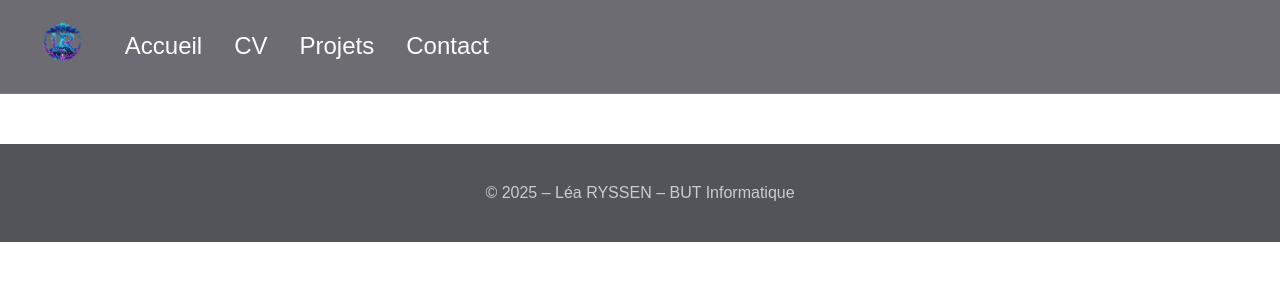
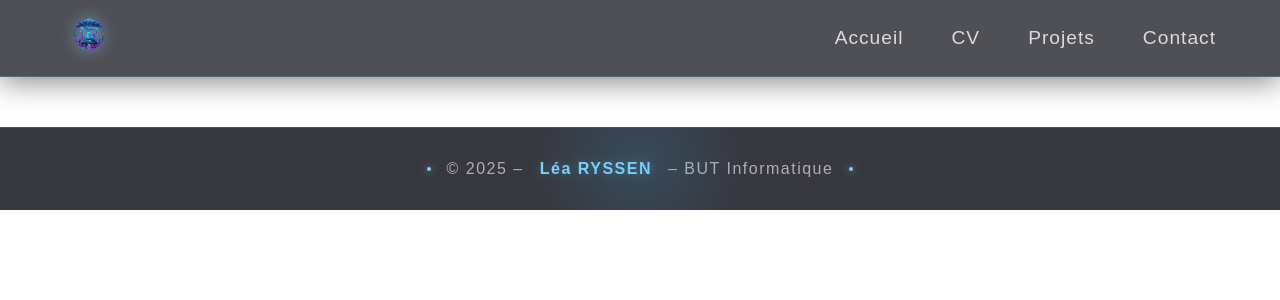
Before and after one commit to leaRyssen06/portfolio-vue, a Vue app: page /projets/1 in a window 1280 px wide. Shown: the top 300 px of the page. Built offline with nearby package versions, Linux system fonts and the light colour scheme.

Commit message:
modif header et footer

```diff
--- a/src/components/Footer.vue
+++ b/src/components/Footer.vue
@@ -3,17 +3,85 @@ defineOptions({ name: 'MainFooter' })
 </script>
 
 <template>
-  <footer>
-    <p>© 2025 – Léa RYSSEN – BUT Informatique</p>
+  <footer class="cinematic-footer">
+    <div class="footer-content">
+      <p class="copyright">
+        <span class="dot"></span>
+        © 2025 – <span class="name">Léa RYSSEN</span> – BUT Informatique
+        <span class="dot"></span>
+      </p>
+      <div class="footer-glow"></div>
+    </div>
   </footer>
 </template>
 
 <style scoped>
-footer {
-  background: rgba(10, 10, 20, 0.7);
-  color: rgba(255, 255, 255, 0.7);
-  backdrop-filter: blur(8px);
-  padding: 1.5rem;
+.cinematic-footer {
+  position: relative;
+  background: rgba(5, 5, 15, 0.8);
+  backdrop-filter: blur(15px);
+  padding: 2rem;
   text-align: center;
+  border-top: 1px solid rgba(125, 211, 252, 0.2);
+  overflow: hidden;
+}
+
+.footer-content {
+  position: relative;
+  z-index: 1;
+}
+
+.copyright {
+  color: rgba(255, 255, 255, 0.6);
+  font-size: 1rem;
+  letter-spacing: 1.5px;
+  margin: 0;
+  display: flex;
+  align-items: center;
+  justify-content: center;
+  gap: 1rem;
+  transition: color 0.3s ease;
+}
+
+.name {
+  color: #7dd3fc;
+  font-weight: 600;
+  text-shadow: 0 0 10px rgba(125, 211, 252, 0.3);
+}
+
+.dot {
+  width: 4px;
+  height: 4px;
+  background: #7dd3fc;
+  border-radius: 50%;
+  box-shadow: 0 0 8px #7dd3fc;
+}
+
+/* Petit effet de lueur au survol du texte */
+.cinematic-footer:hover .copyright {
+  color: rgba(255, 255, 255, 0.9);
+}
+
+/* Lueur diffuse en arrière-plan du footer */
+.footer-glow {
+  position: absolute;
+  top: -50px;
+  left: 50%;
+  transform: translateX(-50%);
+  width: 300px;
+  height: 100px;
+  background: radial-gradient(circle, rgba(56, 189, 248, 0.15) 0%, transparent 70%);
+  pointer-events: none;
+}
+
+@media (max-width: 768px) {
+  .copyright {
+    font-size: 0.85rem;
+    flex-direction: column;
+    gap: 0.5rem;
+  }
+  .dot {
+    display: none;
+  }
 }
 </style>
--- a/src/components/Header.vue
+++ b/src/components/Header.vue
@@ -4,12 +4,17 @@ defineOptions({ name: 'MainHeader' })
 
 <template>
   <header class="cinematic-header">
-    <nav>
-      <img src="@/assets/img/logo.png" alt="logo" class="logo"/>
-      <router-link to="/">Accueil</router-link>
-      <router-link to="/cv">CV</router-link>
-      <router-link to="/projets">Projets</router-link>
-      <router-link to="/contact">Contact</router-link>
+    <nav class="nav-container">
+      <div class="logo-wrapper">
+        <img src="@/assets/img/logo.png" alt="logo" class="logo"/>
+      </div>
+
+      <div class="nav-links">
+        <router-link to="/" class="nav-link">Accueil</router-link>
+        <router-link to="/cv" class="nav-link">CV</router-link>
+        <router-link to="/projets" class="nav-link">Projets</router-link>
+        <router-link to="/contact" class="nav-link">Contact</router-link>
+      </div>
     </nav>
   </header>
 </template>
@@ -18,45 +23,104 @@ defineOptions({ name: 'MainHeader' })
 .cinematic-header {
   position: sticky;
   top: 0;
-  z-index: 20;
+  z-index: 100;
 
-  backdrop-filter: blur(12px);
-  background: rgba(10, 10, 20, 0.6);
+  /* Effet Glassmorphisme spatial */
+  backdrop-filter: blur(15px);
+  background: rgba(5, 5, 15, 0.7);
 
-  padding: 1rem 2rem;
-  border-bottom: 1px solid rgba(255, 255, 255, 0.1);
+  padding: 0.8rem 4rem;
+  border-bottom: 1px solid rgba(125, 211, 252, 0.2);
+  box-shadow: 0 4px 30px rgba(0, 0, 0, 0.5);
 }
 
-nav {
+.nav-container {
   display: flex;
   align-items: center;
-  gap: 2rem;
+  justify-content: space-between; /* Espace mieux le logo des liens */
+  max-width: 1400px;
+  margin: 0 auto;
 }
 
-a {
-  color: white;
+.logo-wrapper {
+  display: flex;
+  align-items: center;
+  transition: transform 0.4s cubic-bezier(0.175, 0.885, 0.32, 1.275);
+}
+
+.logo-wrapper:hover {
+  transform: scale(1.1) rotate(5deg);
+}
+
+.logo {
+  height: 50px; /* Taille fixe plus propre que le % */
+  width: auto;
+  filter: drop-shadow(0 0 8px rgba(125, 211, 252, 0.6));
+}
+
+.nav-links {
+  display: flex;
+  gap: 3rem;
+}
+
+.nav-link {
+  color: rgba(255, 255, 255, 0.8);
   text-decoration: none;
   position: relative;
   font-weight: 500;
-  font-size: 1.5rem;
+  font-size: 1.2rem;
+  letter-spacing: 1px;
+  transition: all 0.3s ease;
 }
 
-a::after {
+/* État Hover */
+.nav-link:hover {
+  color: #7dd3fc;
+  text-shadow: 0 0 10px rgba(125, 211, 252, 0.8);
+  transform: translateY(-2px);
+}
+
+/* Soulignement animé */
+.nav-link::after {
   content: '';
   position: absolute;
-  left: 0;
-  bottom: -6px;
+  left: 50%;
+  bottom: -5px;
   width: 0;
   height: 2px;
-  background: #7dd3fc;
-  transition: width 0.3s ease;
+  background: linear-gradient(90deg, transparent, #7dd3fc, transparent);
+  transition: all 0.4s ease;
+  transform: translateX(-50%);
 }
 
-a:hover::after {
+.nav-link:hover::after {
   width: 100%;
 }
 
-nav img{
-  width: 5%;
+/* Style pour le lien actif (page actuelle) */
+.router-link-active {
+  color: #7dd3fc;
+  text-shadow: 0 0 15px rgba(125, 211, 252, 0.5);
+}
+
+.router-link-active::after {
+  width: 80%;
+  background: #7dd3fc;
+}
+
+/* Responsive */
+@media (max-width: 768px) {
+  .cinematic-header {
+    padding: 1rem;
+  }
+  .nav-links {
+    gap: 1.5rem;
+  }
+  .nav-link {
+    font-size: 1rem;
+  }
+  .logo {
+    height: 40px;
+  }
 }
 </style>
```
Also changed, not shown: src/components/ProjectCard.vue (deleted, +0 -24 lines).
